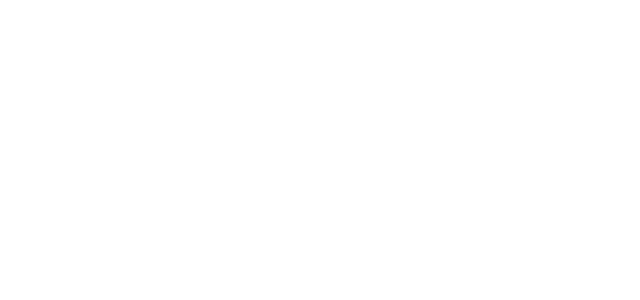
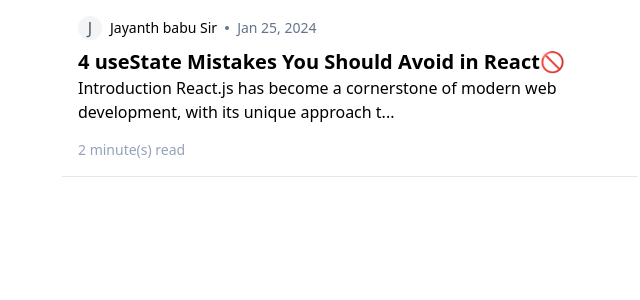
Before and after one commit to vinaybadgujar102/blogging-app, a React (Vite) app in the folder frontend/: page /blogs in a window 1280 px wide. Before the commit this address had no page. Shown: the top 300 px of the page, without its empty margins (290-930 px from the left). Built offline with nearby package versions, Linux system fonts and the light colour scheme.

Commit message:
add blog card componennt

```diff
--- a/frontend/src/App.tsx
+++ b/frontend/src/App.tsx
@@ -1,8 +1,10 @@
 import { Signup } from "./pages/Signup";
 import { Signin } from "./pages/Signin";
 import { Blog } from "./pages/Blog";
+
 import "./App.css";
 import { BrowserRouter, Route, Routes } from "react-router-dom";
+import Blogs from "./pages/Blogs";
 
 function App() {
   return (
@@ -11,6 +13,7 @@
         <Route path="/signup" element={<Signup />} />
         <Route path="/signin" element={<Signin />} />
         <Route path="/blog/:id" element={<Blog />} />
+        <Route path="/blogs" element={<Blogs />} />
       </Routes>
     </BrowserRouter>
   );
--- /dev/null
+++ b/frontend/src/components/BlogCard.tsx
@@ -0,0 +1,53 @@
+import React from "react";
+
+interface BlogCardProps {
+  authorName: string;
+  title: string;
+  content: string;
+  publishedDate: string;
+}
+
+const BlogCard = ({
+  authorName,
+  title,
+  content,
+  publishedDate,
+}: BlogCardProps) => {
+  return (
+    <div className="border-b border-slate-200 p-4">
+      <div className="flex">
+        <Avatar name={authorName} />{" "}
+        <div className="font-extralight pl-2 flex justify-center flex-col text-sm">
+          {authorName}
+        </div>
+        <div className="flex justify-center flex-col pl-2 ">
+          <Circle />
+        </div>
+        <div className="pl-2 font-thin text-slate-500 flex justify-center flex-col text-sm">
+          {publishedDate}
+        </div>
+      </div>
+      <div className="text-xl font-semibold pt-2">{title}</div>
+      <div className="text-md font-thin">{content.slice(0, 100) + "..."}</div>
+      <div className="text-slate-400 text-sm font-thin pt-4">{`${Math.ceil(
+        content.length / 100
+      )} minute(s) read`}</div>
+    </div>
+  );
+};
+
+function Avatar({ name }: { name: string }) {
+  return (
+    <div className="relative inline-flex items-center justify-center w-6 h-6 overflow-hidden bg-gray-100 rounded-full dark:bg-gray-600">
+      <span className="font-xs text-gray-600 dark:text-gray-300">
+        {name.charAt(0)}
+      </span>
+    </div>
+  );
+}
+
+function Circle() {
+  return <div className="h-1 w-1 rounded-full bg-slate-500"></div>;
+}
+
+export default BlogCard;
--- /dev/null
+++ b/frontend/src/pages/Blogs.tsx
@@ -0,0 +1,19 @@
+import React from "react";
+import BlogCard from "../components/BlogCard";
+
+const Blogs = () => {
+  return (
+    <div className="flex justify-center">
+      <div className="max-w-xl">
+        <BlogCard
+          title="4 useState Mistakes You Should Avoid in React🚫"
+          content="Introduction React.js has become a cornerstone of modern web development, with its unique approach to managing state within components. One common hook, useState, is fundamental but often"
+          authorName="Jayanth babu Sir"
+          publishedDate="Jan 25, 2024"
+        />
+      </div>
+    </div>
+  );
+};
+
+export default Blogs;
```
